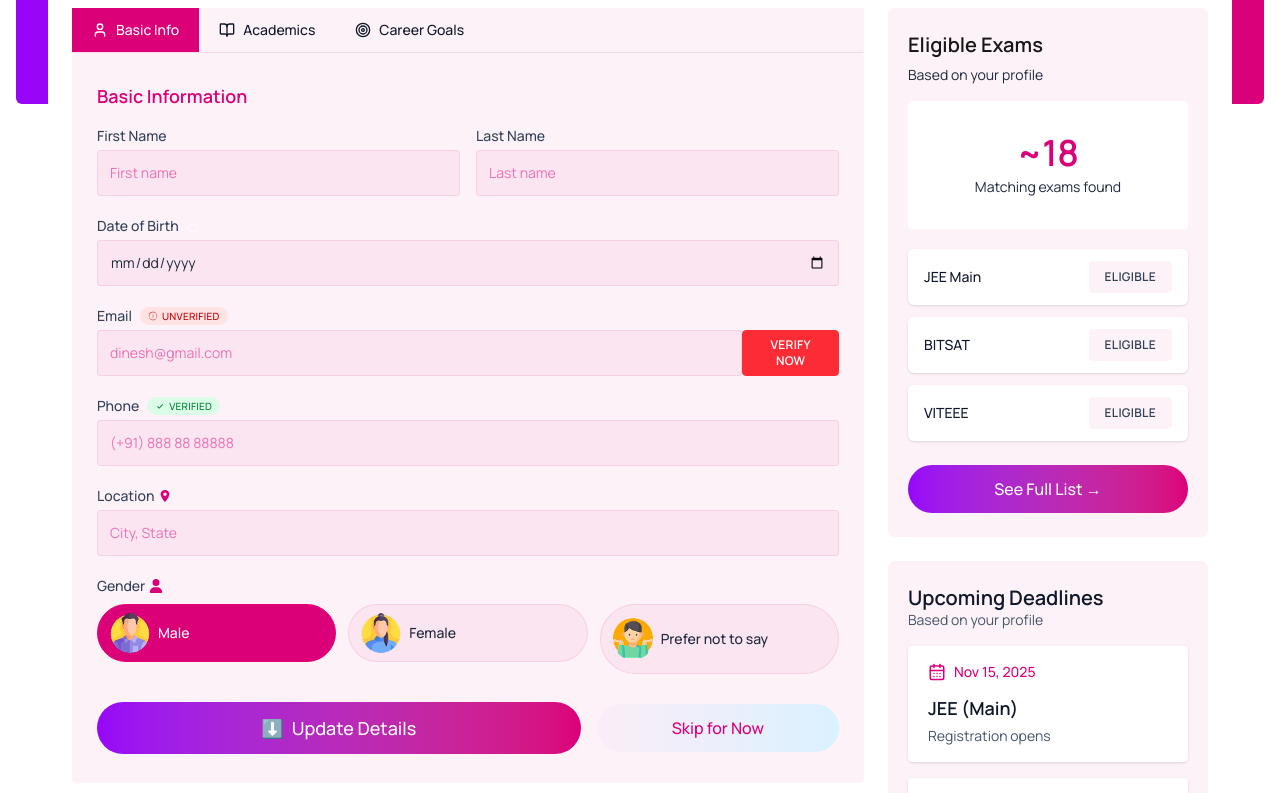
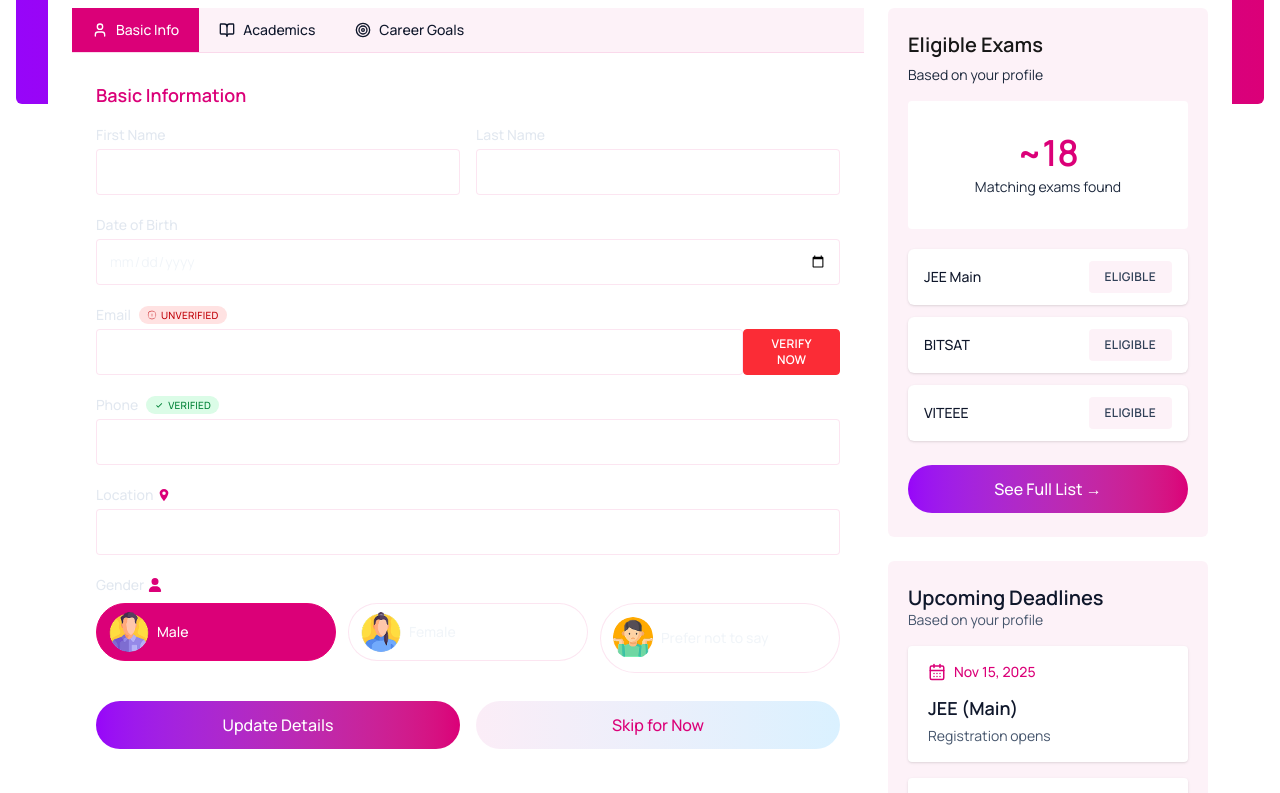
Before and after one commit to Cross-Atlantic-Software/collegefinder, a Next.js app: page /user-profile in a window 1280 px wide. Shown: the part 520-1313 px from the top of the page. Built offline with nearby package versions, Linux system fonts and the light colour scheme.

Commit message:
My Profile

```diff
--- a/app/(dashboard)/dashboard/page.tsx
+++ b/app/(dashboard)/dashboard/page.tsx
@@ -1,27 +1,68 @@
 "use client";
 
+import { useState } from "react";
 import { MiddleContent, RightSidebar, Sidebar, TopBar } from "@/components/dashboard";
-import { useState } from "react";
+import { BasicInfoForm } from "@/components/user";
+
+type SectionId =
+  | "dashboard"
+  | "profile"
+  | "exam-shortlist"
+  | "applications"
+  | "exam-prep";
 
 export default function DashboardPage() {
-  // closed by default (affects only mobile)
   const [sidebarOpen, setSidebarOpen] = useState(false);
+  const [activeSection, setActiveSection] = useState<SectionId>("dashboard");
 
-  const toggleSidebar = () => setSidebarOpen(v => !v);
+  const toggleSidebar = () => setSidebarOpen((v) => !v);
 
   return (
     <div className="h-screen bg-blueGradient text-slate-50 flex">
-      <Sidebar sidebarOpen={sidebarOpen} onToggle={toggleSidebar} />
+      {/* LEFT SIDEBAR */}
+      <Sidebar
+        sidebarOpen={sidebarOpen}
+        onToggle={toggleSidebar}
+        activeSection={activeSection}
+        onSectionChange={setActiveSection}
+      />
 
+      {/* MAIN AREA */}
       <div className="flex h-screen flex-1 flex-col">
         <TopBar onToggleSidebar={toggleSidebar} />
 
         <div className="flex flex-1 overflow-hidden">
           <div className="flex flex-1 flex-col gap-6 px-4 py-4 md:px-6 md:py-6 lg:flex-row overflow-y-auto">
+            {/* MIDDLE BAR */}
             <main className="flex-1 space-y-4">
-              <MiddleContent />
+              {activeSection === "dashboard" && <MiddleContent />}
+
+              {activeSection === "profile" && (
+                <section className="rounded-md bg-white/5 p-4">
+                  <BasicInfoForm />
+                </section>
+              )}
+
+              {activeSection === "exam-shortlist" && (
+                <div className="rounded-md bg-white/5 p-4 text-sm">
+                  Exam Shortlist content goes here…
+                </div>
+              )}
+
+              {activeSection === "applications" && (
+                <div className="rounded-md bg-white/5 p-4 text-sm">
+                  Applications content goes here…
+                </div>
+              )}
+
+              {activeSection === "exam-prep" && (
+                <div className="rounded-md bg-white/5 p-4 text-sm">
+                  Exam Prep content goes here…
+                </div>
+              )}
             </main>
 
+            {/* RIGHT SIDEBAR */}
             <aside className="w-full space-y-4 lg:w-80">
               <RightSidebar />
             </aside>
--- a/components/dashboard/MiddleContent.tsx
+++ b/components/dashboard/MiddleContent.tsx
@@ -44,7 +44,7 @@ export default function MiddleContent() {
 
       {/* Feed cards */}
       <section className="space-y-3">
-        {[1, 2, 3, 4].map((i) => (
+        {[1, 2, 3, 4, 5, 6].map((i) => (
           <article
             key={i}
             className="rounded-md bg-white/20 p-4 text-xs text-slate-200"
--- a/components/dashboard/Sidebar.tsx
+++ b/components/dashboard/Sidebar.tsx
@@ -1,5 +1,4 @@
 import Image from "next/image";
-import Link from "next/link";
 import { BiMenu } from "react-icons/bi";
 import {
   FaHome,
@@ -10,50 +9,70 @@ import {
 } from "react-icons/fa";
 import { FiLogOut, FiSettings } from "react-icons/fi";
 
+type SectionId =
+  | "dashboard"
+  | "profile"
+  | "exam-shortlist"
+  | "applications"
+  | "exam-prep";
+
 type SidebarProps = {
   sidebarOpen: boolean;
   onToggle: () => void;
+  activeSection: SectionId;
+  onSectionChange: (id: SectionId) => void;
 };
 
-const navItems = [
+const navItems: {
+  id: SectionId;
+  label: string;
+  sub: string;
+  icon: React.ComponentType<{ className?: string }>;
+  value?: string;
+}[] = [
   {
+    id: "dashboard",
     label: "Dashboard",
     sub: "Your command center",
-    href: "/dashboard",
     icon: FaHome,
     value: "Overview",
   },
   {
+    id: "profile",
     label: "My Profile",
     sub: "Complete",
-    href: "/profile",
     icon: FaUserCircle,
     value: "85%",
   },
   {
+    id: "exam-shortlist",
     label: "Exam Shortlist",
     sub: "Exams selected",
-    href: "/exam-shortlist",
     icon: FaClipboardList,
     value: "8",
   },
   {
+    id: "applications",
     label: "Applications",
     sub: "in progress",
-    href: "/applications",
     icon: FaFileAlt,
     value: "3",
   },
   {
+    id: "exam-prep",
     label: "Exam Prep",
     sub: "Study time",
-    href: "/exam-prep",
     icon: FaBookOpen,
     value: "156h",
   },
 ];
 
-export default function Sidebar({ sidebarOpen, onToggle }: SidebarProps) {
+export default function Sidebar({
+  sidebarOpen,
+  onToggle,
+  activeSection,
+  onSectionChange,
+}: SidebarProps) {
   return (
     <aside
       className={`
@@ -68,7 +87,13 @@ export default function Sidebar({ sidebarOpen, onToggle }: SidebarProps) {
       <div className="flex items-center justify-between gap-2 px-4 py-4">
         <div className="flex items-center gap-2">
           <div className="relative flex items-center justify-center text-xs font-semibold">
-            <Image src="/favicon.svg" width={32} height={32} alt="Logo" className="object-contain" />
+            <Image
+              src="/favicon.svg"
+              width={32}
+              height={32}
+              alt="Logo"
+              className="object-contain"
+            />
           </div>
 
           <div
@@ -81,7 +106,6 @@ export default function Sidebar({ sidebarOpen, onToggle }: SidebarProps) {
           </div>
         </div>
 
-        {/* mobile toggle only */}
         <button onClick={onToggle} className="inline-flex md:hidden">
           <BiMenu className="h-6 w-6 text-white" />
         </button>
@@ -116,22 +140,26 @@ export default function Sidebar({ sidebarOpen, onToggle }: SidebarProps) {
 
       {/* Nav items */}
       <nav className="flex-1 space-y-2 px-3 text-[13px] overflow-y-auto">
-        {navItems.map((item, i) => {
+        {navItems.map((item) => {
           const Icon = item.icon;
-          const isActive = i === 0;
+          const isActive = activeSection === item.id;
 
           return (
-            <Link
-              key={item.label}
-              href={item.href}
+            <button
+              key={item.id}
+              type="button"
+              onClick={() => {
+                onSectionChange(item.id);
+                onToggle(); // closes drawer on mobile
+              }}
               className={`
-                flex items-center gap-3 rounded-md p-3 transition duration-500 group
-                ${isActive
-                  ? "bg-darkGradient text-white shadow-md"
-                  : "bg-white/10 text-slate-800 hover:bg-lightGradient"
+                flex w-full items-center gap-3 rounded-md p-3 text-left transition duration-500 group
+                ${
+                  isActive
+                    ? "bg-darkGradient text-white shadow-md"
+                    : "bg-white/10 text-slate-800 hover:bg-lightGradient"
                 }
               `}
-              onClick={() => onToggle()} // closes drawer on mobile
             >
               <Icon
                 className={`
@@ -173,7 +201,7 @@ export default function Sidebar({ sidebarOpen, onToggle }: SidebarProps) {
                   </span>
                 )}
               </div>
-            </Link>
+            </button>
           );
         })}
       </nav>
@@ -182,12 +210,16 @@ export default function Sidebar({ sidebarOpen, onToggle }: SidebarProps) {
       <div className="mt-auto space-y-2 px-3 pb-4 text-[13px]">
         <button className="flex w-full items-center gap-3 rounded-md bg-white/10 px-3 py-2.5 text-white transition duration-500 hover:bg-darkGradient">
           <FiSettings className="h-5 w-5 text-white" />
-          <span className={`${sidebarOpen ? "inline" : "hidden md:inline"}`}>Settings</span>
+          <span className={`${sidebarOpen ? "inline" : "hidden md:inline"}`}>
+            Settings
+          </span>
         </button>
 
         <button className="flex w-full items-center gap-3 rounded-md bg-red-600 px-3 py-2.5 text-sm font-medium text-white transition duration-500 hover:bg-red-700">
           <FiLogOut className="h-5 w-5 text-white" />
-          <span className={`${sidebarOpen ? "inline" : "hidden md:inline"}`}>Logout</span>
+          <span className={`${sidebarOpen ? "inline" : "hidden md:inline"}`}>
+            Logout
+          </span>
         </button>
       </div>
     </aside>
--- a/components/user/BasicInfoForm.tsx
+++ b/components/user/BasicInfoForm.tsx
@@ -22,7 +22,7 @@ export default function BasicInfoForm() {
 
     return (
         <>
-        <div className="rounded border border-white/10 bg-pink/5 px-4 py-6 text-sm text-slate-100 sm:px-6 sm:py-7">
+        <div className="rounded bg-white/5 px-4 py-6 text-sm text-slate-100 sm:px-6 sm:py-7">
             {/* Section title */}
             <h2 className="mb-4 text-base font-semibold text-pink sm:text-lg">
                 Basic Information
@@ -32,22 +32,22 @@ export default function BasicInfoForm() {
                 {/* Name */}
                 <div className="grid gap-4 sm:grid-cols-2">
                     <div>
-                        <label className="mb-1 block text-sm font-medium text-slate-700 dark:text-slate-200">
+                        <label className="mb-1 block text-sm font-medium text-slate-200 dark:text-slate-200">
                             First Name
                         </label>
                         <input
                             type="text"
-                            className="w-full rounded border border-pink/10 bg-pink/5 px-3 py-3 text-sm text-slate-800 outline-none placeholder:text-pink/50 focus:outline-none focus:border-pink transition duration-500 dark:text-white"
+                            className="w-full rounded border border-pink/10 bg-white/10 px-3 py-3 text-sm text-slate-100 outline-none placeholder:text-white/50 focus:outline-none focus:border-pink transition duration-500 dark:text-white"
                             placeholder="First name"
                         />
                     </div>
                     <div>
-                        <label className="mb-1 block text-sm font-medium text-slate-700 dark:text-slate-200">
+                        <label className="mb-1 block text-sm font-medium text-slate-200 dark:text-slate-200">
                             Last Name
                         </label>
                         <input
                             type="text"
-                            className="w-full rounded border border-pink/10 bg-pink/5 px-3 py-3 text-sm text-slate-800 outline-none placeholder:text-pink/50 focus:outline-none focus:border-pink transition duration-500 dark:text-white"
+                            className="w-full rounded border border-pink/10 bg-white/10 px-3 py-3 text-sm text-slate-100 outline-none placeholder:text-white/50 focus:outline-none focus:border-pink transition duration-500 dark:text-white"
                             placeholder="Last name"
                         />
                     </div>
@@ -55,13 +55,13 @@ export default function BasicInfoForm() {
 
                 {/* DOB */}
                 <div>
-                    <div className="mb-1 flex items-center gap-2 text-sm font-medium text-slate-700 dark:text-slate-200">
+                    <div className="mb-1 flex items-center gap-2 text-sm font-medium text-slate-200 dark:text-slate-200">
                         <span>Date of Birth</span>
                         <LuLock className="h-3 w-3 text-white/50" />
                     </div>
                     <input
                         type="date"
-                        className="w-full rounded border border-pink/10 bg-pink/5 px-3 py-3 text-sm text-slate-800 outline-none placeholder:text-pink/50 focus:outline-none focus:border-pink transition duration-500 dark:text-white"
+                        className="w-full rounded border border-pink/10 bg-white/10 px-3 py-3 text-sm text-slate-100 outline-none placeholder:text-white/50 focus:outline-none focus:border-pink transition duration-500 dark:text-white"
                         placeholder="Last name"
                     />
                 </div>
@@ -70,7 +70,7 @@ export default function BasicInfoForm() {
                 <div className="space-y-1">
                     {/* Label + status */}
                     <div className="flex items-center gap-2">
-                        <label className="text-sm font-medium text-slate-700 dark:text-slate-200">
+                        <label className="text-sm font-medium text-slate-200 dark:text-slate-200">
                             Email
                         </label>
                         <span className="inline-flex items-center gap-1 rounded-full bg-red-100 px-2 py-0.5 text-[10px] font-medium uppercase tracking-wide text-red-700 dark:border-red-400/70 dark:bg-red-500/10 dark:text-red-300">
@@ -82,7 +82,7 @@ export default function BasicInfoForm() {
                     <div className="flex flex-col sm:flex-row sm:items-center sm:justify-between">
                         <input
                             type="text"
-                            className="w-full rounded border border-pink/10 bg-pink/5 px-3 py-3 text-sm text-slate-800 outline-none placeholder:text-pink/50 focus:outline-none focus:border-pink transition duration-500 dark:text-white dark:placeholder:text-white"
+                            className="w-full rounded border border-pink/10 bg-white/10 px-3 py-3 text-sm text-slate-100 outline-none placeholder:text-white/50 focus:outline-none focus:border-pink transition duration-500 dark:text-white dark:placeholder:text-white"
                             placeholder="dinesh@gmail.com" disabled
                         />
                         <button
@@ -98,7 +98,7 @@ export default function BasicInfoForm() {
                 <div className="space-y-1">
                     {/* Label + status */}
                     <div className="flex items-center gap-2">
-                        <label className="text-sm font-medium text-slate-700 dark:text-slate-200">
+                        <label className="text-sm font-medium text-slate-200 dark:text-slate-200">
                             Phone
                         </label>
                         <span className="inline-flex items-center gap-1 rounded-full bg-green-100 px-2 py-0.5 text-[10px] font-medium uppercase tracking-wide text-green-700 dark:border-green-400/70 dark:bg-green-500/10 dark:text-green-300">
@@ -110,7 +110,7 @@ export default function BasicInfoForm() {
                     <div className="flex flex-col sm:flex-row sm:items-center sm:justify-between">
                         <input
                             type="text"
-                            className="w-full rounded border border-pink/10 bg-pink/5 px-3 py-3 text-sm text-slate-800 outline-none placeholder:text-pink/50 focus:outline-none focus:border-pink transition duration-500dark:text-white dark:placeholder:text-white"
+                            className="w-full rounded border border-pink/10 bg-white/10 px-3 py-3 text-sm text-slate-100 outline-none placeholder:text-white/50 focus:outline-none focus:border-pink transition duration-500dark:text-white dark:placeholder:text-white"
                             placeholder="(+91) 888 88 88888" disabled
                         />
                     </div>
@@ -118,12 +118,12 @@ export default function BasicInfoForm() {
 
                 {/* Location */}
                 <div>
-                    <label className="text-sm font-medium text-slate-700 dark:text-slate-200 mb-1 flex gap-1 items-center">
+                    <label className="text-sm font-medium text-slate-200 dark:text-slate-200 mb-1 flex gap-1 items-center">
                         Location <IoLocationSharp className="text-pink"/>
                     </label>
                     <input
                         type="text"
-                        className="w-full rounded border border-pink/10 bg-pink/5 px-3 py-3 text-sm text-slate-800 outline-none placeholder:text-pink/50 focus:outline-none focus:border-pink transition duration-500 dark:text-white"
+                        className="w-full rounded border border-pink/10 bg-white/10 px-3 py-3 text-sm text-slate-100 outline-none placeholder:text-white/50 focus:outline-none focus:border-pink transition duration-500 dark:text-white"
                         placeholder="City, State"
                     />
                 </div>
@@ -131,7 +131,7 @@ export default function BasicInfoForm() {
                 {/* Gender */}
 
                 <div className="space-y-2">
-                    <p className="text-sm font-medium text-slate-700 dark:text-slate-200 flex items-center gap-1">
+                    <p className="text-sm font-medium text-slate-200 dark:text-slate-200 flex items-center gap-1">
                         Gender <FaUser className="text-pink" />
                     </p>
 
@@ -148,7 +148,7 @@ export default function BasicInfoForm() {
                                         "flex items-center gap-2 w-full rounded-full px-3 py-2 border transition duration-500",
                                         isActive
                                             ? "bg-pink text-white border-pink-600"
-                                            : "border-pink/10 bg-pink/5 text-slate-800 hover:bg-pink-100 dark:bg-slate-900 dark:text-slate-200 dark:border-pink-400/50 dark:hover:text-slate-800",
+                                            : "border-pink/10 bg-white/10 text-slate-100 hover:bg-pink-100 dark:bg-slate-900 dark:text-slate-200 dark:border-pink-400/50 dark:hover:text-slate-100",
                                     ].join(" ")}
                                 >
                                     <Image
@@ -174,10 +174,9 @@ export default function BasicInfoForm() {
                 {/* Update Button - Full Gradient Pill */}
                 <Button
                     variant="DarkGradient"
-                    size="lg"
-                    className="w-full sm:w-2/3 flex items-center justify-center gap-2 rounded-full"
+                    size="md"
+                    className="w-full sm:w-1/2 text-pink font-medium rounded-full"
                 >
-                    <span className="text-lg">⬇️</span>
                     Update Details
                 </Button>
 
@@ -186,7 +185,7 @@ export default function BasicInfoForm() {
                 <Button
                     variant="LightGradient"
                     size="md"
-                    className="w-full sm:w-1/3 text-pink font-medium rounded-full"
+                    className="w-full sm:w-1/2 text-pink font-medium rounded-full"
                 >
                     Skip for Now
                 </Button>
```
